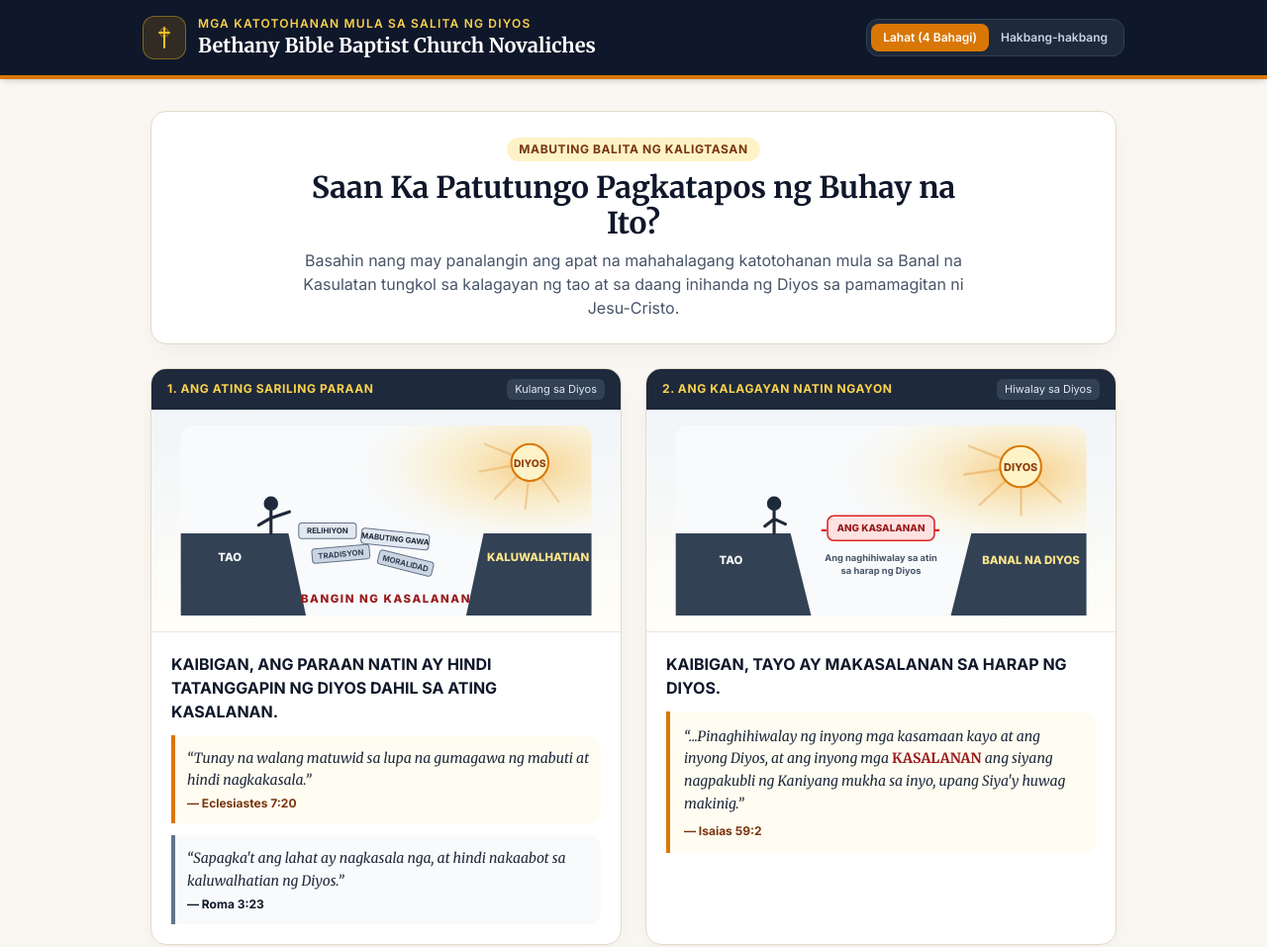
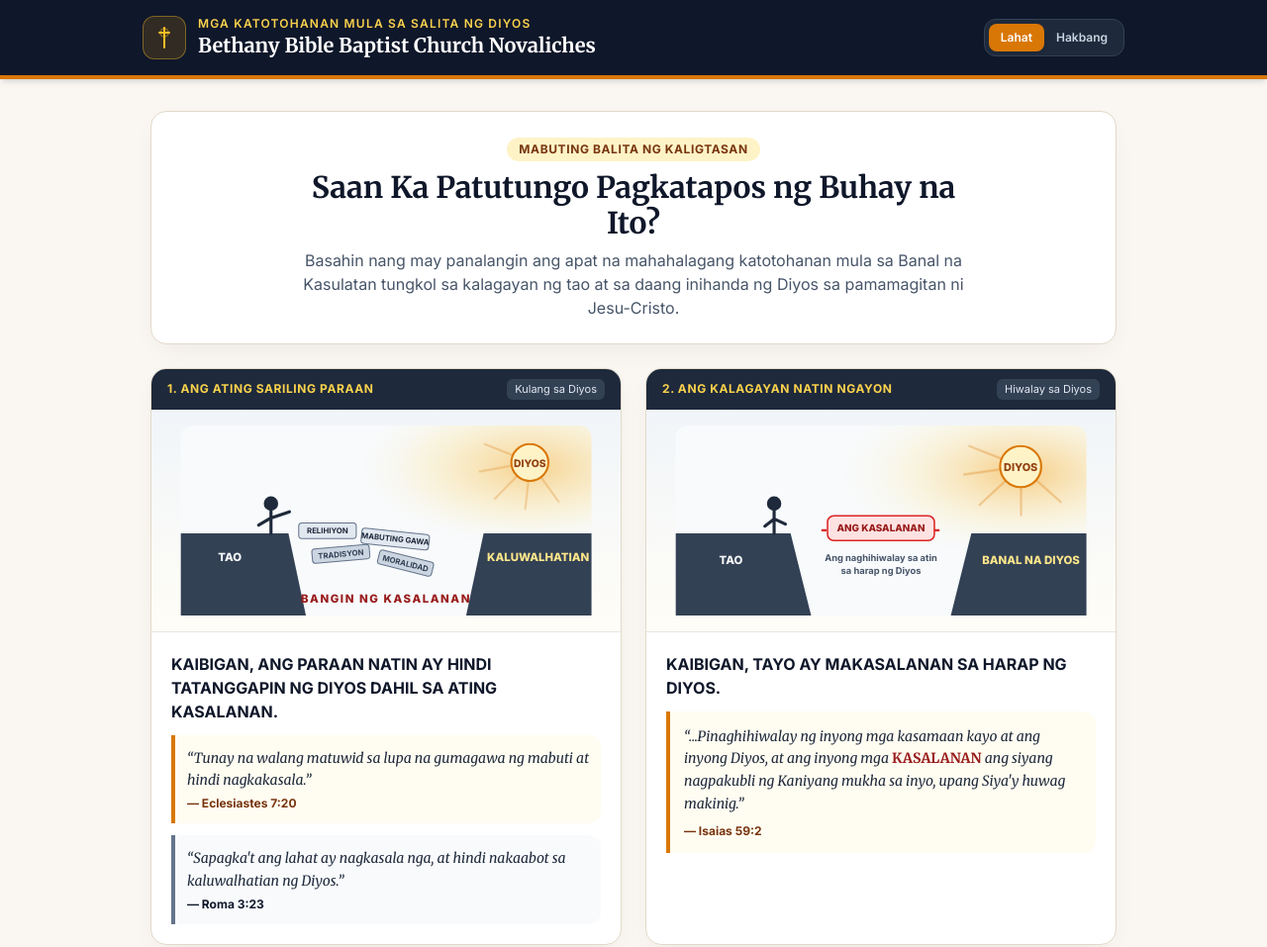
Before and after one commit to SantiagoJhalesArlick/Goodnews, a plain HTML site: page index.html in a window 1280 px wide. Shown: the top 957 px of the page at 99% size. Drawn offline with nearby package versions, Linux system fonts and the light colour scheme.

Commit message:
Updated index.html with new name

```diff
--- a/index.html
+++ b/index.html
@@ -118,7 +118,7 @@
             onclick="setViewMode('full')"
             class="px-3 py-1.5 text-xs font-semibold rounded-lg transition bg-amber-600 text-white shadow-sm"
           >
-            Lahat (4 Bahagi)
+            Lahat
           </button>
           <button
             id="btnStepView"
@@ -126,7 +126,7 @@
             onclick="setViewMode('step')"
             class="px-3 py-1.5 text-xs font-semibold rounded-lg transition text-slate-300 hover:text-white"
           >
-            Hakbang-hakbang
+            Hakbang
           </button>
         </div>
       </div>
```
